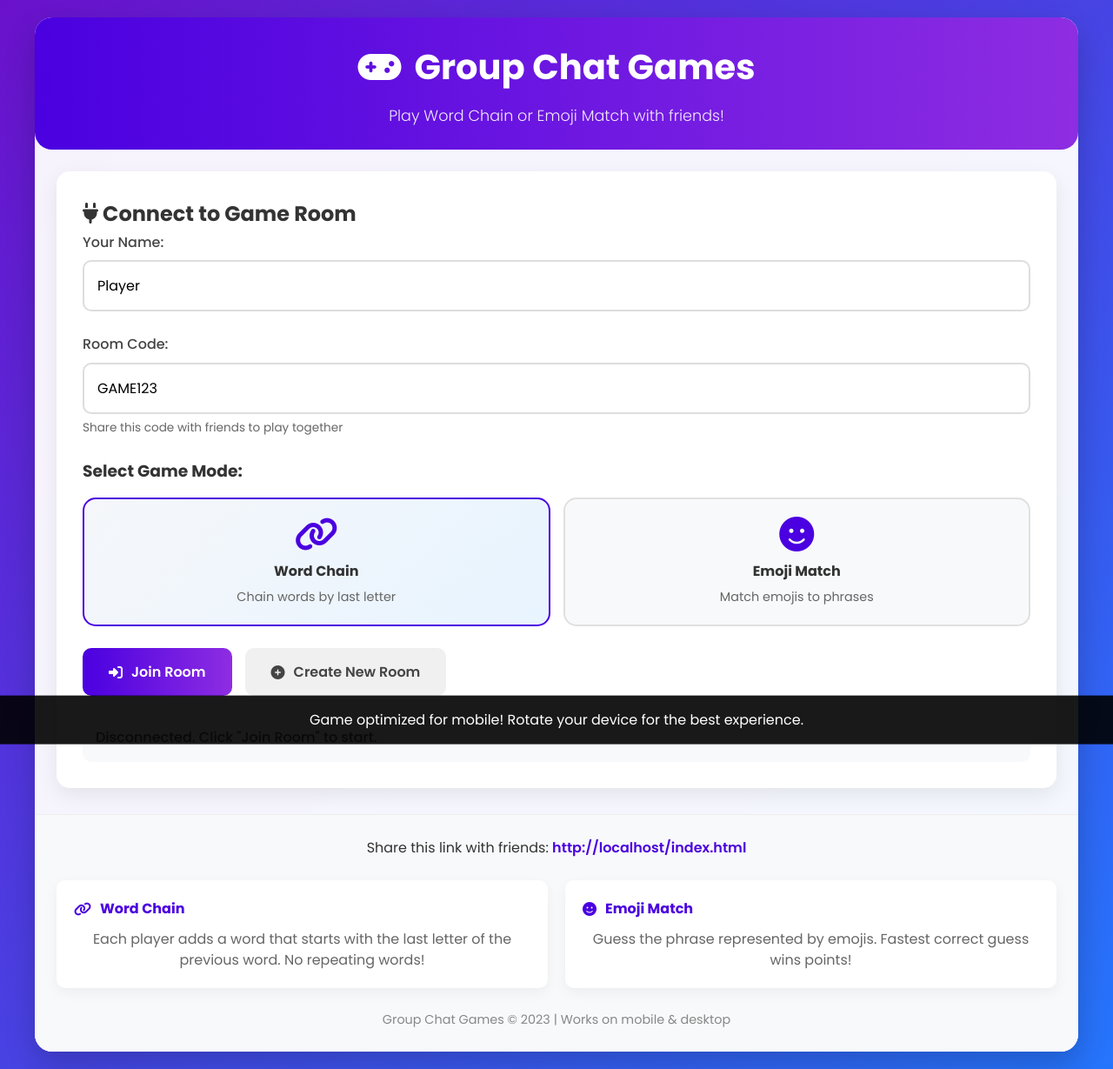
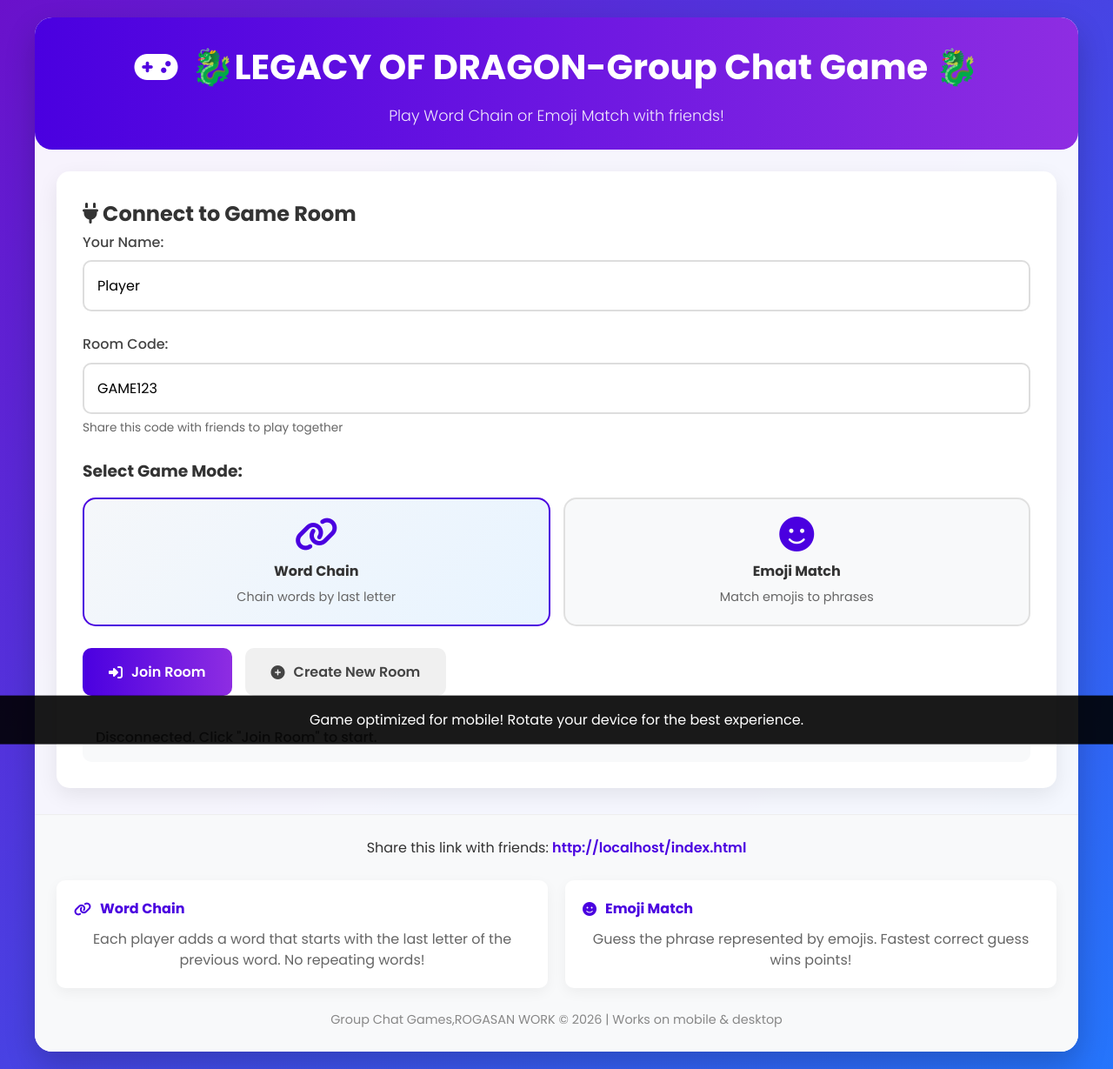
Before and after one commit to rapraprogasan/word-chain-game, a website: page index.html in a window 1280 px wide. Shown: the whole page at 87% size. Drawn offline with nearby package versions, Linux system fonts and the light colour scheme.

Commit message:
Update index.html

```diff
--- a/index.html
+++ b/index.html
@@ -11,7 +11,7 @@
 <body>
     <div class="container">
         <header>
-            <h1><i class="fas fa-gamepad"></i> Group Chat Games</h1>
+            <h1><i class="fas fa-gamepad"></i>🐉LEGACY OF DRAGON-Group Chat Game 🐉</h1>
             <p class="subtitle">Play Word Chain or Emoji Match with friends!</p>
         </header>
 
@@ -243,7 +243,7 @@
                     <p>Guess the phrase represented by emojis. Fastest correct guess wins points!</p>
                 </div>
             </div>
-            <p class="copyright">Group Chat Games © 2023 | Works on mobile & desktop</p>
+            <p class="copyright">Group Chat Games,ROGASAN WORK © 2026 | Works on mobile & desktop</p>
         </footer>
     </div>
 
```
